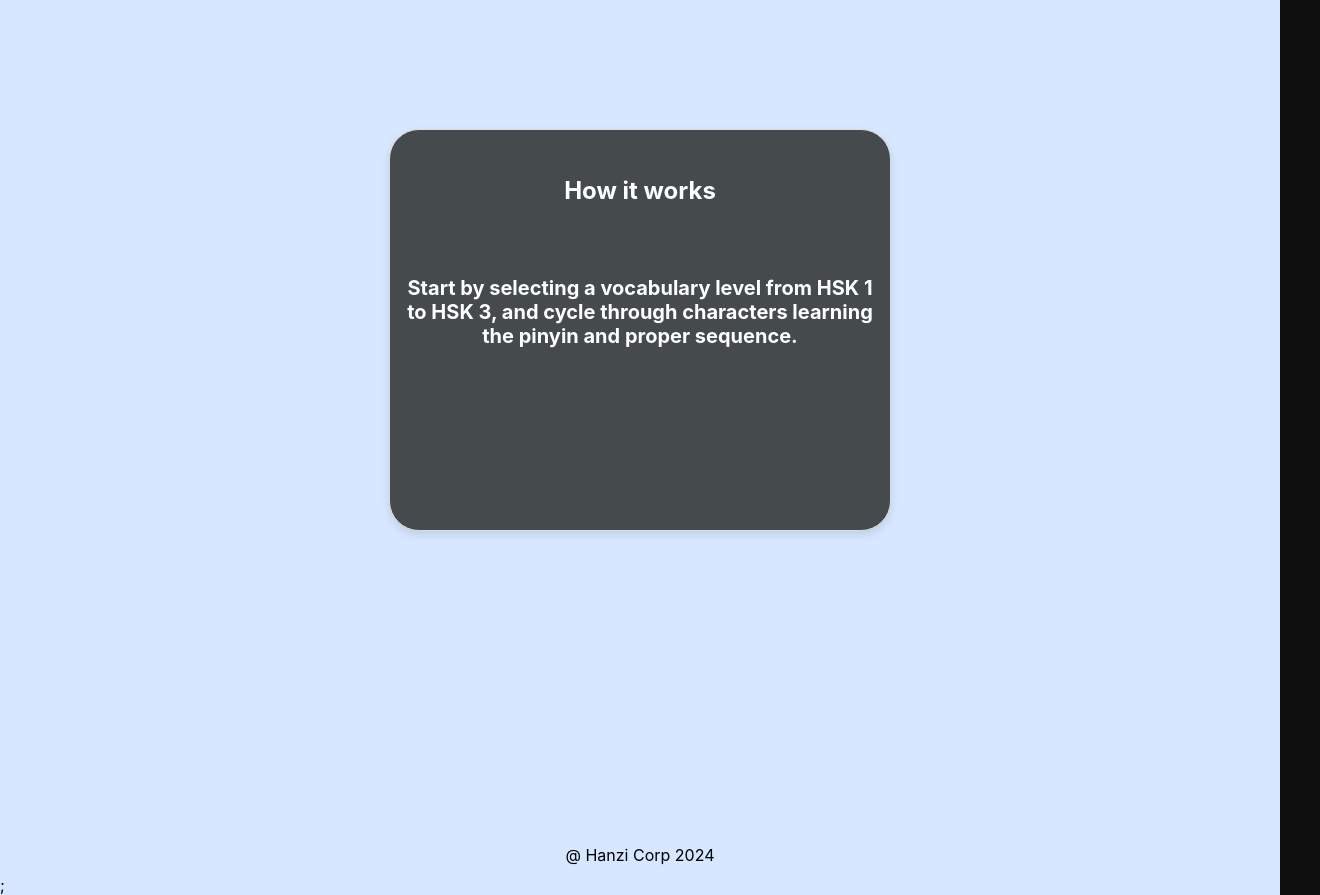
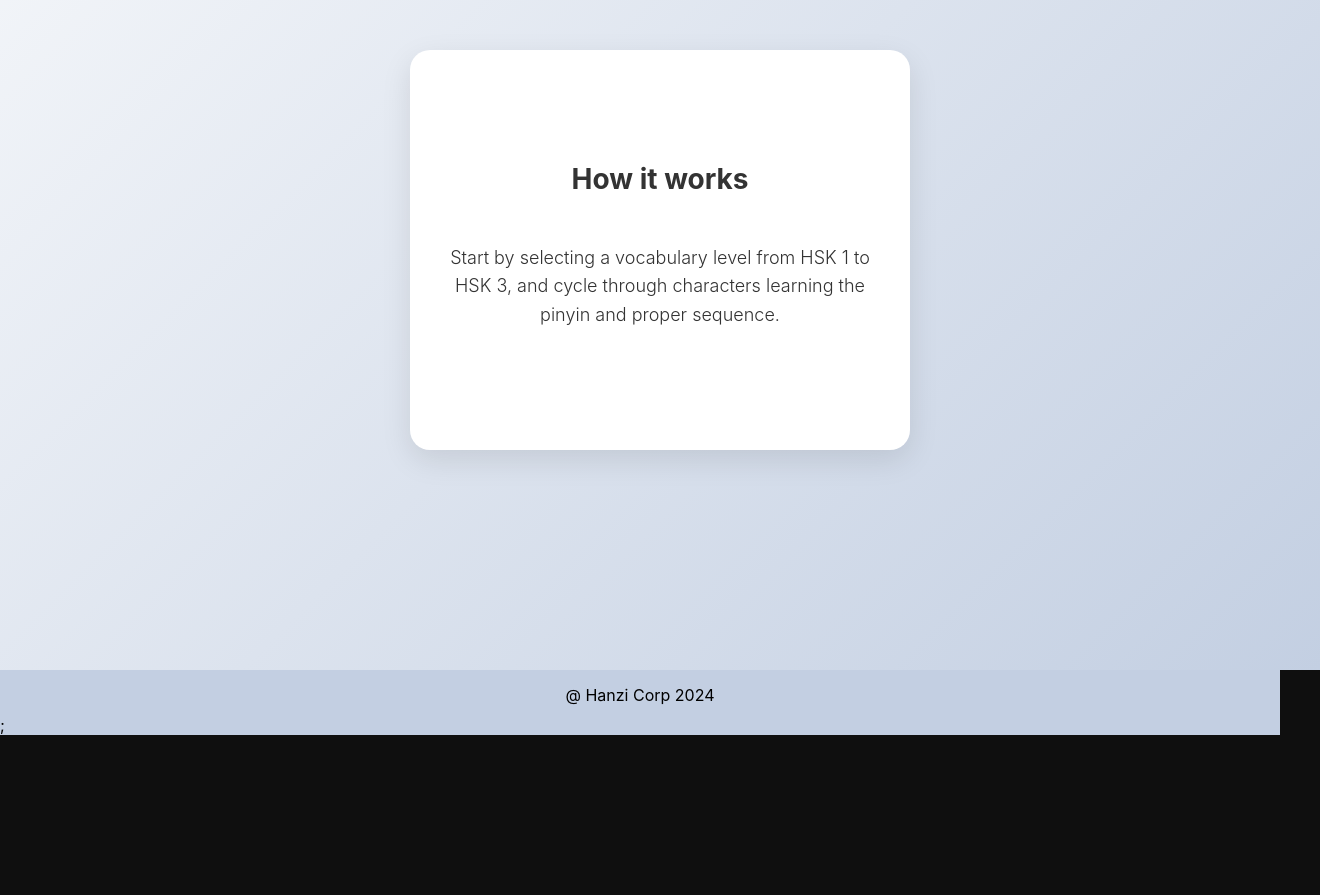
Before and after one commit to schofield-paul/hanzi, a React (Create React App) app: page / in a window 1280 px wide. Shown: the part 2400-3295 px from the top of the page, 1320 px wide, since content can reach past the window. After the commit the page ends 3135 px from the top, so only its background shows below. Built offline with nearby package versions, Linux system fonts and the light colour scheme.

Commit message:
infoCard styling

```diff
--- a/src/components/Footer/Footer.module.css
+++ b/src/components/Footer/Footer.module.css
@@ -1,5 +1,5 @@
 .footerWrapper {
-  background-color: rgb(214, 231, 255);
+  background-color: #c3cfe2;
 }
 
 .h1 {
--- a/src/components/InfoCards/InfoCard.module.css
+++ b/src/components/InfoCards/InfoCard.module.css
@@ -3,11 +3,9 @@
   justify-content: center;
   align-items: center;
   width: 100vw;
-  max-width: 100%;
-  height: 1000px;
-  margin: 0;
-  padding: 0;
-  background: rgb(214, 231, 255);
+  height: 100vh;
+  background: linear-gradient(135deg, #f5f7fa, #c3cfe2);
+  padding: 20px;
 }
 
 .card {
@@ -16,39 +14,40 @@
   justify-content: center;
   width: 500px;
   height: 400px;
-  border: 1px solid #ddd;
-  border-radius: 30px;
-  box-shadow: 0 4px 8px rgba(0, 0, 0, 0.1);
-  background-color: #454a4d;
-  overflow: hidden;
-  transition: box-shadow 0.3s ease;
-  color: white;
+  border-radius: 20px;
+  background-color: #ffffff;
+  box-shadow: 0 10px 30px rgba(0, 0, 0, 0.1);
+  transition: transform 0.3s ease, box-shadow 0.3s ease;
 }
 
 .card:hover {
-  box-shadow: 0 6px 12px rgba(0, 0, 0, 0.2);
+  transform: translateY(-10px);
+  box-shadow: 0 20px 40px rgba(0, 0, 0, 0.2);
 }
 
 .cardHeader {
-  display: flex;
-  justify-content: center;
-  align-items: center;
-  background-color: #454a4d;
-  padding: 16px;
-  font-size: 24px;
-  margin-top: 30px;
+  text-align: center;
+  background-color: transparent;
+  color: #333;
+  font-size: 28px;
+  font-weight: bold;
+  padding: 20px;
+  margin: 0;
 }
 
 .cardBody {
   display: flex;
   justify-content: center;
   align-items: center;
-  flex-grow: 1;
-  padding: 16px;
-  margin-bottom: 30%;
+  padding: 20px;
   text-align: center;
+  color: #666;
+  font-size: 18px;
 }
 
 .text {
-  font-size: 20px;
+  line-height: 1.6;
+  font-size: 18px;
+  font-weight: 300;
+  color: #333;
 }
--- a/src/components/Quote/Quote.module.css
+++ b/src/components/Quote/Quote.module.css
@@ -7,7 +7,7 @@
   height: 600px;
   margin: 0;
   padding: 0;
-  background: linear-gradient(to bottom, #0f0f0f 20%, rgb(214, 231, 255) 100%);
+  background: linear-gradient(-45deg, #f5f7fa, #c3cfe2);
 }
 
 .quoteText {
```
